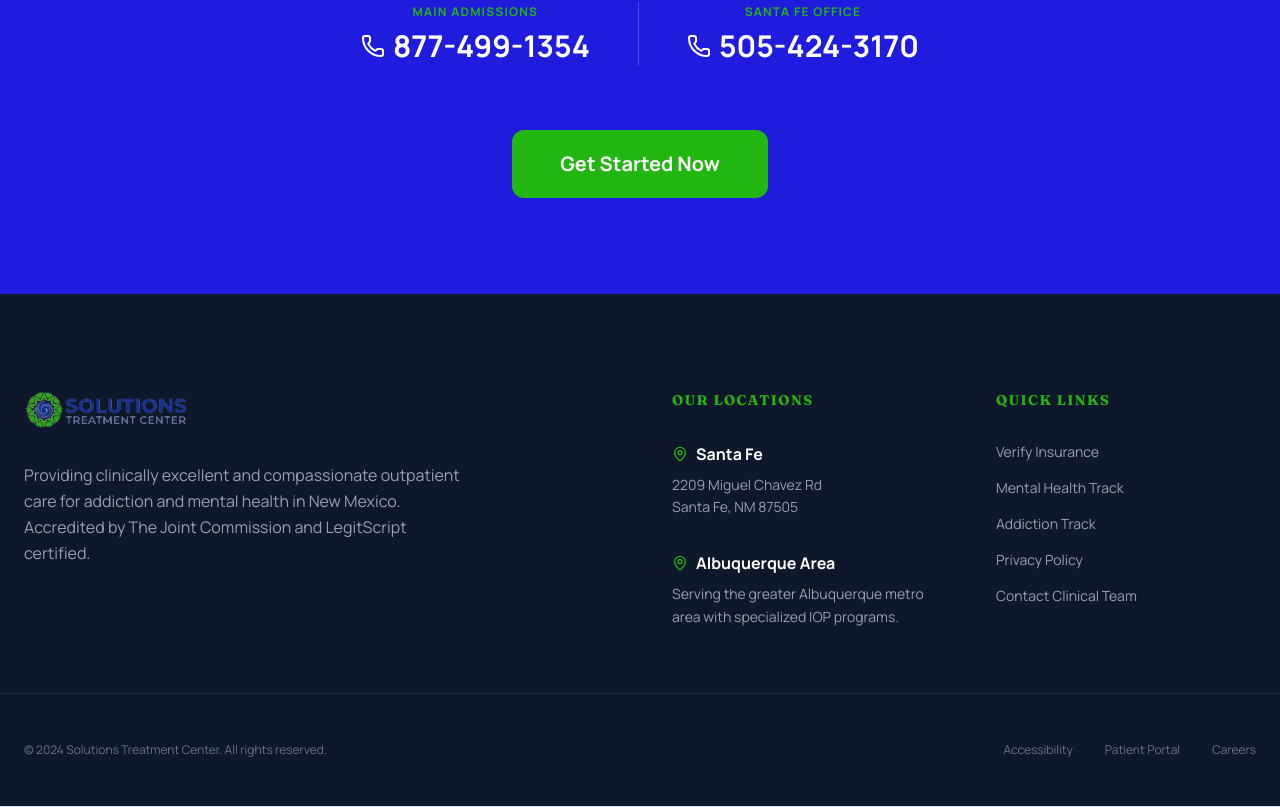
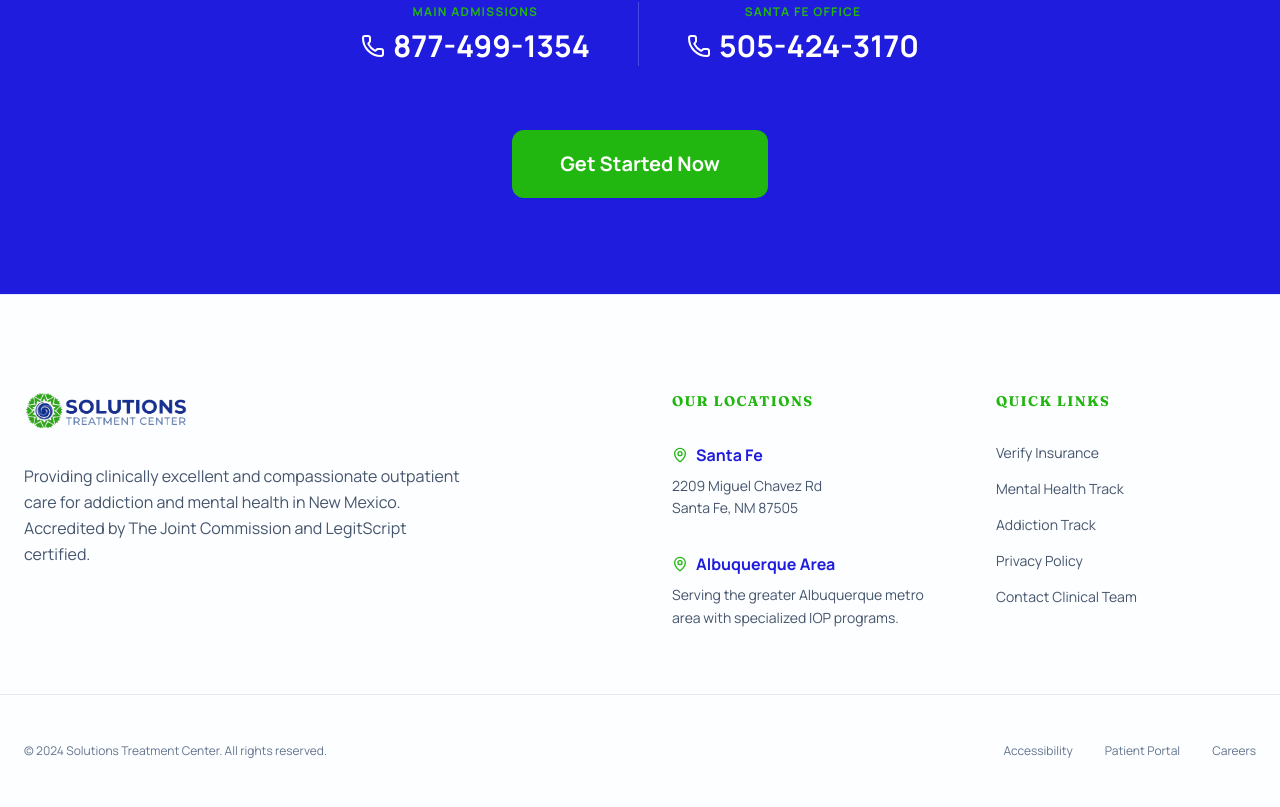
Before and after one commit to Elevate-Studios-SF/stc-website-v1, a Next.js app in the folder stc-web/: page / in a window 1280 px wide. Shown: the part 4375-5182 px from the top of the page. Built offline with nearby package versions, Linux system fonts and the light colour scheme.

Commit message:
fix: lighten footer for brand contrast

```diff
--- a/stc-web/src/app/page.tsx
+++ b/stc-web/src/app/page.tsx
@@ -612,7 +612,7 @@
 
 const Footer = () => {
   return (
-    <footer className="bg-slate-900 text-white pt-24 pb-12">
+    <footer className="bg-white/95 text-indigo-deep pt-24 pb-12 border-t border-indigo-deep/10">
       <div className="max-w-7xl mx-auto px-6 grid grid-cols-1 lg:grid-cols-4 gap-16 mb-16">
         <div className="col-span-1 lg:col-span-2">
           <div className="flex items-center gap-3 mb-8">
@@ -622,7 +622,7 @@
               className="h-10 w-auto"
             />
           </div>
-          <p className="text-slate-400 max-w-md leading-relaxed mb-8">
+          <p className="text-slate-600 max-w-md leading-relaxed mb-8">
             Providing clinically excellent and compassionate outpatient care for
             addiction and mental health in New Mexico. Accredited by The Joint
             Commission and LegitScript certified.
@@ -639,7 +639,7 @@
               <p className="font-bold flex items-center gap-2 mb-2">
                 <MapPin className="w-4 h-4 text-primary" /> Santa Fe
               </p>
-              <p className="text-slate-400 text-sm leading-relaxed">
+              <p className="text-slate-600 text-sm leading-relaxed">
                 2209 Miguel Chavez Rd
                 <br />
                 Santa Fe, NM 87505
@@ -649,7 +649,7 @@
               <p className="font-bold flex items-center gap-2 mb-2">
                 <MapPin className="w-4 h-4 text-primary" /> Albuquerque Area
               </p>
-              <p className="text-slate-400 text-sm leading-relaxed">
+              <p className="text-slate-600 text-sm leading-relaxed">
                 Serving the greater Albuquerque metro area with specialized IOP
                 programs.
               </p>
@@ -661,7 +661,7 @@
           <h4 className="text-primary font-bold mb-8 uppercase tracking-widest text-sm">
             Quick Links
           </h4>
-          <ul className="space-y-4 text-slate-400 text-sm">
+          <ul className="space-y-4 text-slate-600 text-sm">
             {[
               "Verify Insurance",
               "Mental Health Track",
@@ -679,16 +679,16 @@
         </div>
       </div>
 
-      <div className="max-w-7xl mx-auto px-6 border-t border-white/10 pt-12 flex flex-col md:flex-row justify-between items-center text-slate-500 text-xs gap-6">
+      <div className="max-w-7xl mx-auto px-6 border-t border-indigo-deep/10 pt-12 flex flex-col md:flex-row justify-between items-center text-slate-500 text-xs gap-6">
         <p>© 2024 Solutions Treatment Center. All rights reserved.</p>
         <div className="flex gap-8">
-          <a className="hover:text-white transition-colors" href="#">
+          <a className="hover:text-primary transition-colors" href="#">
             Accessibility
           </a>
-          <a className="hover:text-white transition-colors" href="#">
+          <a className="hover:text-primary transition-colors" href="#">
             Patient Portal
           </a>
-          <a className="hover:text-white transition-colors" href="#">
+          <a className="hover:text-primary transition-colors" href="#">
             Careers
           </a>
         </div>
--- a/stc-web/src/app/v2/components/Footer.tsx
+++ b/stc-web/src/app/v2/components/Footer.tsx
@@ -8,7 +8,7 @@
 
 export default function Footer() {
   return (
-    <footer className="bg-slate-900 text-white pt-24 pb-12">
+    <footer className="bg-white/95 text-indigo-deep pt-24 pb-12 border-t border-indigo-deep/10">
       <div className="max-w-7xl mx-auto px-6 grid grid-cols-1 lg:grid-cols-4 gap-16 mb-16">
         <div className="col-span-1 lg:col-span-2">
           <div className="flex items-center gap-3 mb-8">
@@ -18,7 +18,7 @@
               className="h-10 w-auto"
             />
           </div>
-          <p className="text-slate-400 max-w-md leading-relaxed mb-8">
+          <p className="text-slate-600 max-w-md leading-relaxed mb-8">
             Providing clinically excellent and compassionate outpatient care for
             addiction and mental health in New Mexico. Accredited by The Joint
             Commission and LegitScript certified.
@@ -32,7 +32,7 @@
           <div className="space-y-8">
             <div>
               <p className="font-bold mb-2">Santa Fe</p>
-              <p className="text-slate-400 text-sm leading-relaxed">
+              <p className="text-slate-600 text-sm leading-relaxed">
                 2209 Miguel Chavez Rd
                 <br />
                 Santa Fe, NM 87505
@@ -40,7 +40,7 @@
             </div>
             <div>
               <p className="font-bold mb-2">Albuquerque Area</p>
-              <p className="text-slate-400 text-sm leading-relaxed">
+              <p className="text-slate-600 text-sm leading-relaxed">
                 Serving the greater Albuquerque metro area with specialized IOP
                 programs.
               </p>
@@ -52,10 +52,10 @@
           <h4 className="text-primary font-bold mb-8 uppercase tracking-widest text-sm">
             Quick Links
           </h4>
-          <ul className="space-y-4 text-slate-400 text-sm">
+          <ul className="space-y-4 text-slate-600 text-sm">
             {quickLinks.map((link) => (
               <li key={link}>
-                <a className="hover:text-white transition-colors" href="#">
+                <a className="hover:text-primary transition-colors" href="#">
                   {link}
                 </a>
               </li>
@@ -64,16 +64,16 @@
         </div>
       </div>
 
-      <div className="max-w-7xl mx-auto px-6 border-t border-white/10 pt-12 flex flex-col md:flex-row justify-between items-center text-slate-500 text-xs gap-6">
+      <div className="max-w-7xl mx-auto px-6 border-t border-indigo-deep/10 pt-12 flex flex-col md:flex-row justify-between items-center text-slate-500 text-xs gap-6">
         <p>© 2024 Solutions Treatment Center. All rights reserved.</p>
         <div className="flex gap-8">
-          <a className="hover:text-white transition-colors" href="#">
+          <a className="hover:text-primary transition-colors" href="#">
             Accessibility
           </a>
-          <a className="hover:text-white transition-colors" href="#">
+          <a className="hover:text-primary transition-colors" href="#">
             Patient Portal
           </a>
-          <a className="hover:text-white transition-colors" href="#">
+          <a className="hover:text-primary transition-colors" href="#">
             Careers
           </a>
         </div>
```
